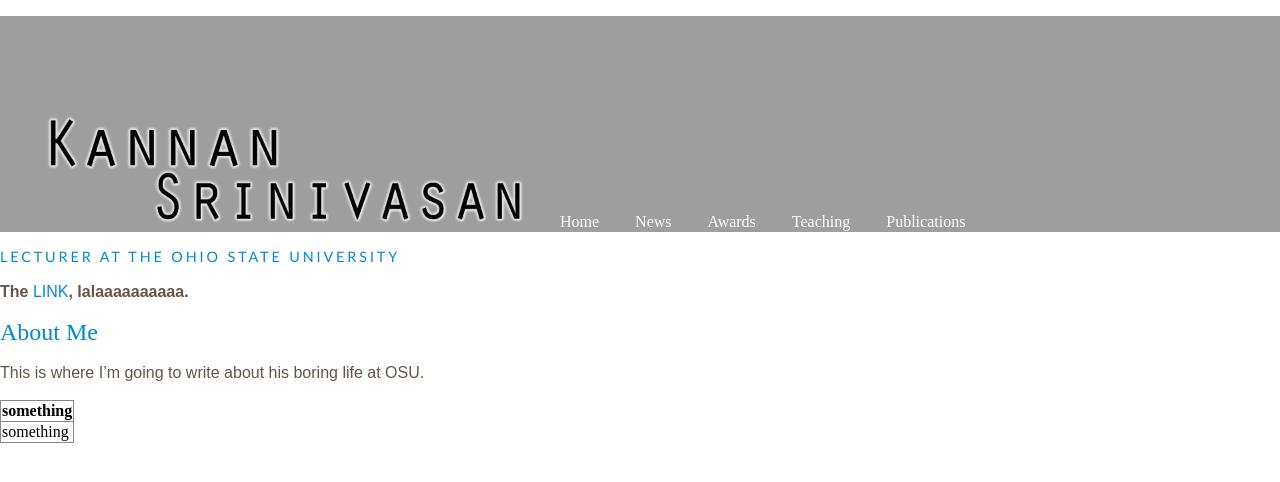
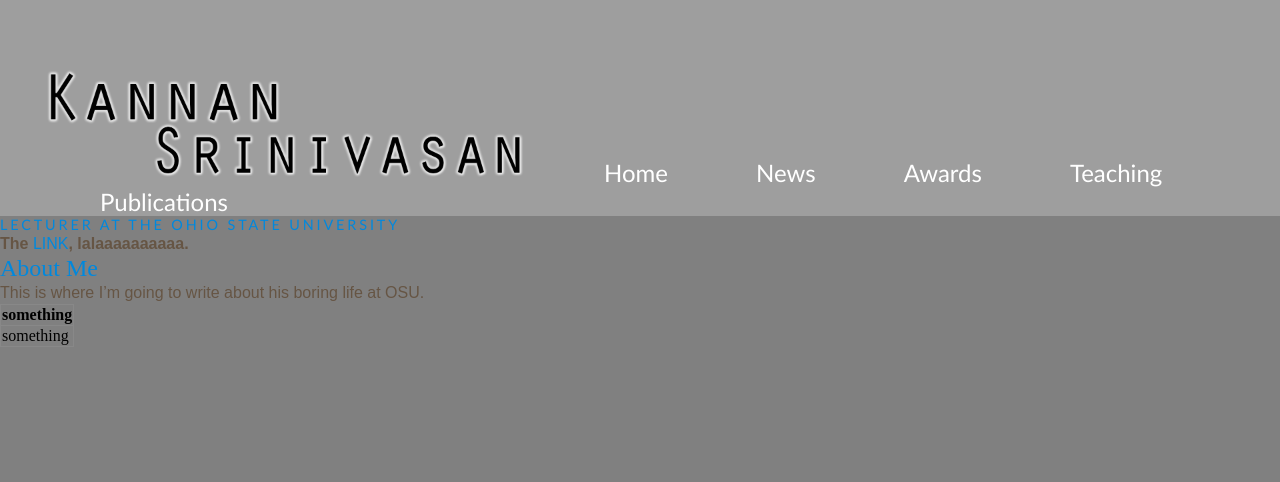
Before and after one commit to summerc2028/FacultyPageRedesign, a plain HTML site: page redesign.html in a window 1280 px wide. Drawn offline with Linux system fonts and the light colour scheme.

Commit message:
Fix stupid top margin issue. Add more styling

```diff
--- a/stylesheet.css
+++ b/stylesheet.css
@@ -1,3 +1,9 @@
+/* Global */
+
+* {
+	margin: 0px;
+}
+
 /* Navbar */
 
 header {
@@ -6,7 +12,7 @@ header {
 }
 
 #navbar ul {
-	padding-top: 100px;
+	padding-top: 70px;
 	list-style-type: none;
 }
 
@@ -20,8 +26,15 @@ header {
 	color: #fff;
 }
 
-#navbar-link {
-	text-align: center;
+#navbar ul li a:hover {
+	color: #333;
+}
+
+.navbar-link {
+	text-align: right;
+	font-family: "Gill Sans";
+	font-size: 1.5em;
+	padding-left: 36px;
 }
 
 #logo {
@@ -32,42 +45,48 @@ header {
 
 body {
 	margin: 0px;
+	background-color: gray;
 }
+
 h1, h2, h3, a {
 	font-weight: normal;
 	color: #0088dd;
 	margin: 0px;
 }
+
 h1 {
 	font-family: Georgia, Times, serif;
 	font-size: 250%;
 	text-shadow: 2px 2px 3px #666666;
 	padding-bottom: 10px;
 }
+
 h2 {
 	font-family: "Gill Sans", Arial, sans-serif;
 	font-size: 90%;
 	text-transform: uppercase;
 	letter-spacing: 0.2em;
 }
+
 h3 {
 	font-size: 150%;
 }
+
 p {
 	font-family: Arial, Verdana, sans-serif;
 	line-height: 1.4em;
 	color: #665544;
 }
+
 p.intro:first-line {
 	font-weight: bold;
 }
+
 .credits {
 	font-style: italic;
 	text-align: right;
 }
+
 a {
 	text-decoration: none;
 }
-a:hover {
-	text-decoration: underline;
-}
```
